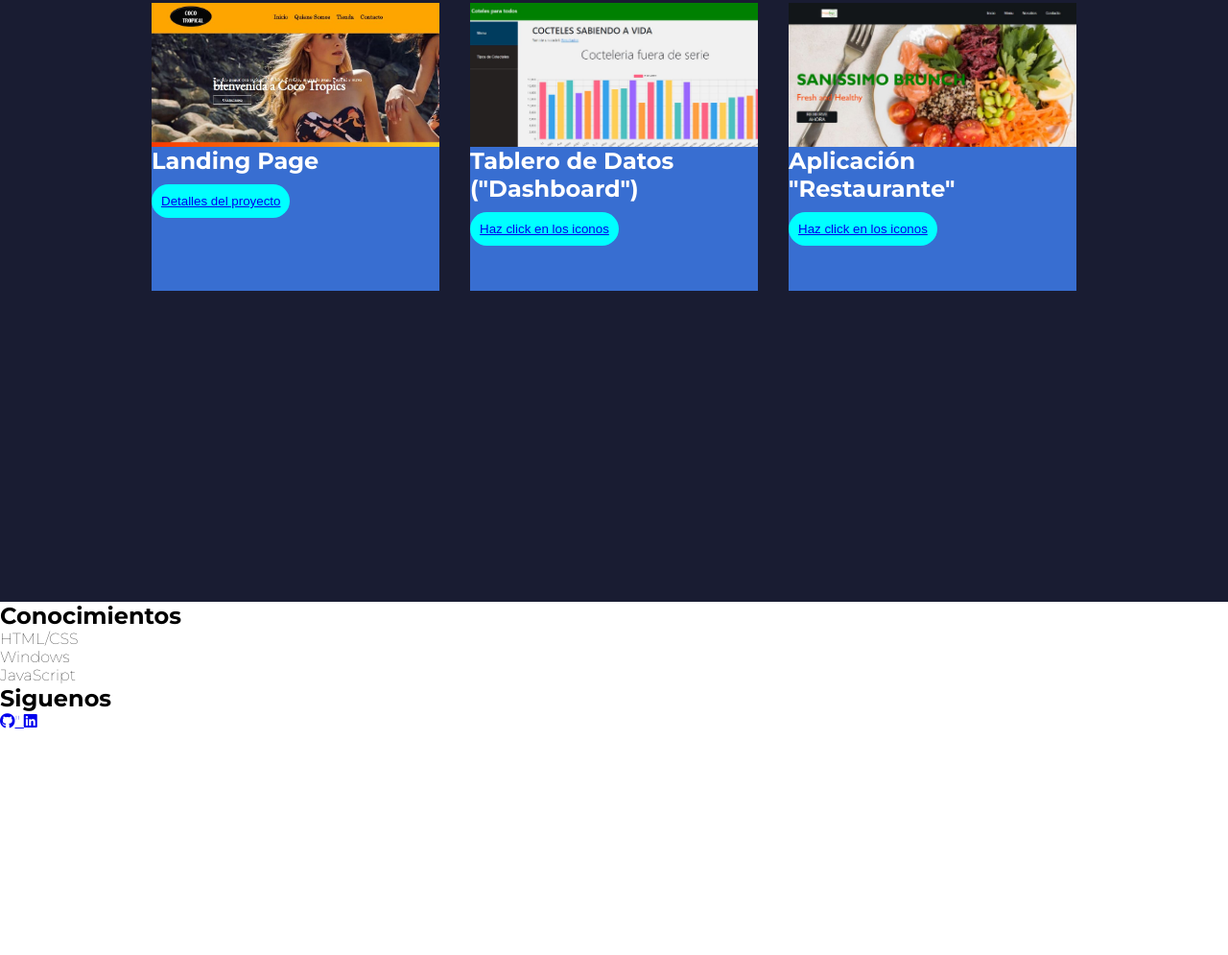
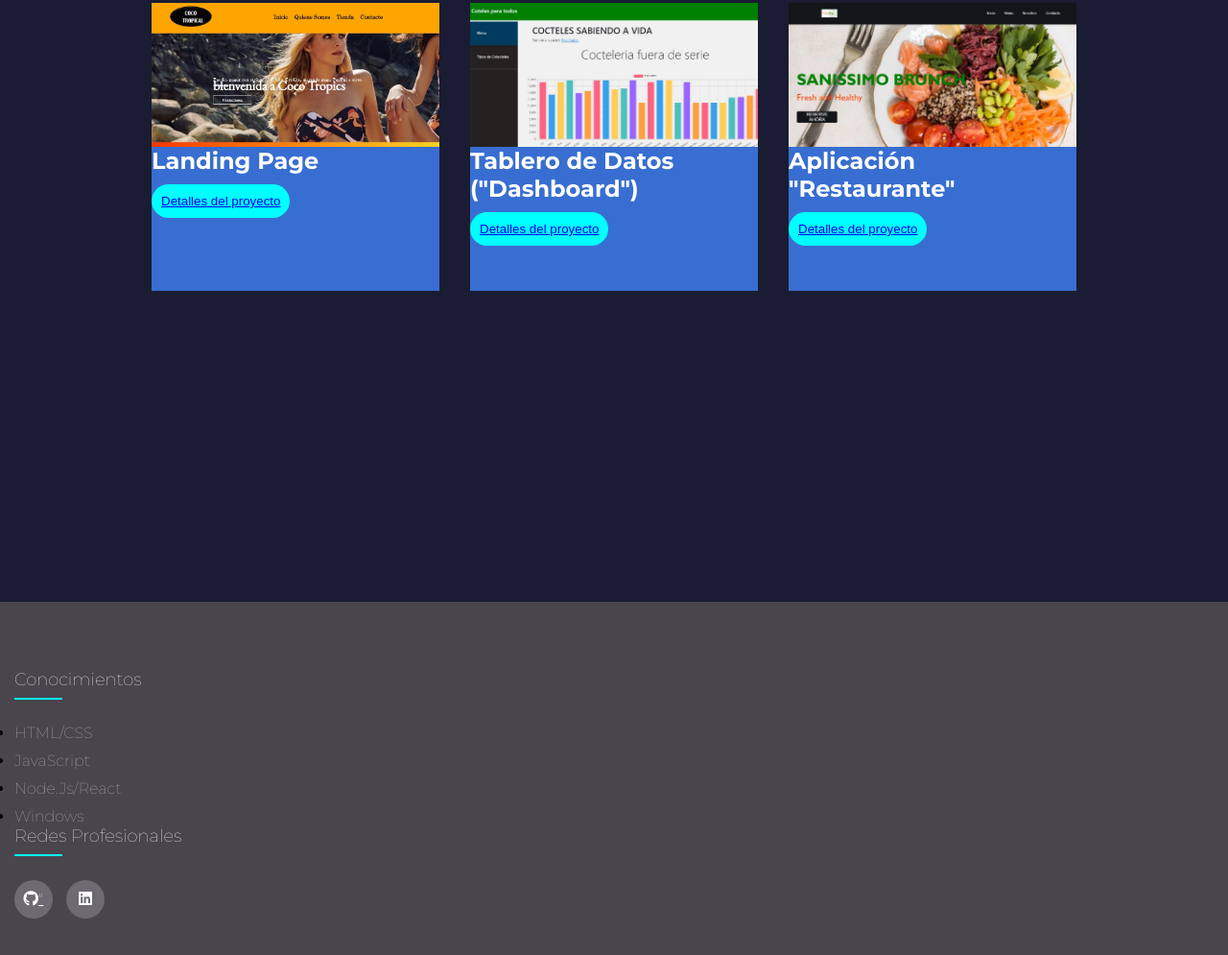
Before and after one commit to marbelisduran/PROYECTO-6-Portafolio, a plain HTML site: page index.html in a window 1280 px wide. Shown: the part 1583-2578 px from the top of the page at 96% size. Before the commit the page ends 2344 px from the top, so only its background shows below. Drawn offline with Linux system fonts and the light colour scheme.

Commit message:
actualizaciones

```diff
--- a/css/styles.css
+++ b/css/styles.css
@@ -183,68 +183,63 @@ span {
   background-image: url(../img/4-original.png);
   background-size: cover;
 
-/*.card__title{
-    padding: 20px;
-  }
-
-.card .project-details {
-  margin: 0 auto;
-  margin: 1em;
-  width: 70%;
 }
-
-.card .project-details a {
-  text-decoration: none;
-  color: #191c32;
-  text-transform: uppercase;
+.footer{
+	background-color: rgb(73, 69, 77);
+    padding: 70px 0;
 }
-
-  .project-details-content {
-    display: flex;
-    width: 100%;
-    justify-content: center;
-    margin-top: 1em;
-  }
+.footer-col{
+   width: 25%;
+   padding: 0 15px;
 }
-
-.pie-pagina{
-  width: 100%;
+.footer-col h2{
+	font-size: 18px;
+	color: #ffffff;
+	text-transform: capitalize;
+	margin-bottom: 35px;
+	font-weight: 500;
+	position: relative;
 }
-
-.pie-pagina .grupo-1{
-  width: 100%;
-  margin: auto;
-  display:grid;
-  grid-template-columns: repeat(3, 1fr);
-  grid-gap:18px;
-  padding: 15px 0px;
+.footer-col h2::before{
+	content: '';
+	position: absolute;
+	left:0;
+	bottom: -10px;
+	background-color: aqua;
+	height: 2px;
+	box-sizing: border-box;
+	width: 50px;
 }
-.pie-pagina .grupo-1 .box red-medios{
-  width: 100%;
-  height: 100%;
-  display: flex;
-  justify-content: center;
-  align-items: center;
+.footer-col ul li:not(:last-child){
+	margin-bottom: 10px;
 }
-.pie-pagina .grupo-1 .box red-medios{
-  width: 100px;
+.footer-col ul li a{
+	font-size: 16px;
+	text-transform: capitalize;
+	color: #ffffff;
+	text-decoration: none;
+	font-weight: 300;
+	color: #bbbbbb;
+	display: block;
+	transition: all 0.3s ease;
 }
-.pie-pagina .grupo-1 .box h2{
-  color: #fff;
-  margin-bottom: 15px;
-  font-size: 10px;
+.footer-col ul li a:hover{
+	color: #ffffff;
+	padding-left: 8px;
 }
-.pie-pagina .grupo-1 .box p{
-  color: #efefef;
-  margin-bottom: 4px;
+.footer-col .social-links a{
+	display: inline-block;
+	height: 40px;
+	width: 40px;
+	background-color: rgba(255,255,255,0.2);
+	margin:0 10px 10px 0;
+	text-align: center;
+	line-height: 40px;
+	border-radius: 50%;
+	color: #ffffff;
+	transition: all 0.5s ease;
 }
-.pie-pagina .grupo-1 .red-medios img{
-  display: inline-block;
-  text-decoration: none;
-  width: 18px;
-  height: 18px;
-  line-height: 18px;
-  color: #fff;
-  margin-right: 4px;
-
+.footer-col .social-links a:hover{
+	color: #24262b;
+	background-color: #ffffff;
 }
--- a/index.html
+++ b/index.html
@@ -17,9 +17,9 @@
           <h2>M<span>D</span></h2>
         </div>
         <ul class="menu">
-          <li><a class="active" href="#">Inicio</a></li>
+          <li><a href="#">Inicio</a></li>
           <li><a href="#">Acerca de mi</a></li>
-          <li><a href="#">Portafolio</a></li>
+          <li><a href="portfolio">Portafolio</a></li>
           <li><a href="#">Contacto</a></li>
         </ul>
       </nav>
@@ -81,7 +81,7 @@
       <div class="project-details-content">
         <button class="project-details download-cv">
         <a href="https://github.com/U-Camp/Proyecto-Deshboard-app" target="_blank">
-        Haz click en los iconos
+          Detalles del proyecto
         </a>
     </button>
   </div>
@@ -96,7 +96,7 @@
         <div class="project-details-content">
           <button class="project-details download-cv">
           <a href="https://github.com/marbelisduran/Restaurante-App-Proy4" target="_blank">
-          Haz click en los iconos
+            Detalles del proyecto
           </a>
       </button>
     </div>
@@ -104,19 +104,23 @@
   </div>
 </div>
 
-<footer class="pie-pagina">
-    <div class="grupo-1">
+<footer class="footer">
+  <div class="container">
+    <div class="row">
+      <div class="footer-col">
+        <h2>Conocimientos</h2>
+        <ul>
+          <li><a href="#">HTML/CSS</a></li>
+          <li><a href="#">JavaScript</a></li>
+          <li><a href="#">Node.js/React</a></li>
+          <li><a href="#">Windows</a></li>
+        </ul>
+      </div>
 
-        <div class="box">
-            <h2>Conocimientos</h2>
-            <p>HTML/CSS</p>
-            <p>Windows</p>
-           <p>JavaScript</p>
-        </div>
-        <div class="box">
-            <h2>Siguenos</h2>
-            <div class="red-medios">
-                <div class="red-medios">
+
+      <div class="footer-col">
+        <h2>Redes profesionales</h2>
+        <div class="social-links">
           <a href="https://github.com/marbelisduran" target="_blank">
             <i class="fab fa-github"></i>"
           </a>
@@ -126,7 +130,9 @@
         </div>
       </div>
     </div>
+  </div>
 </footer>
+
 
 </body>
 </html>
```
Lines whose indentation alone changed are shown as unchanged.
